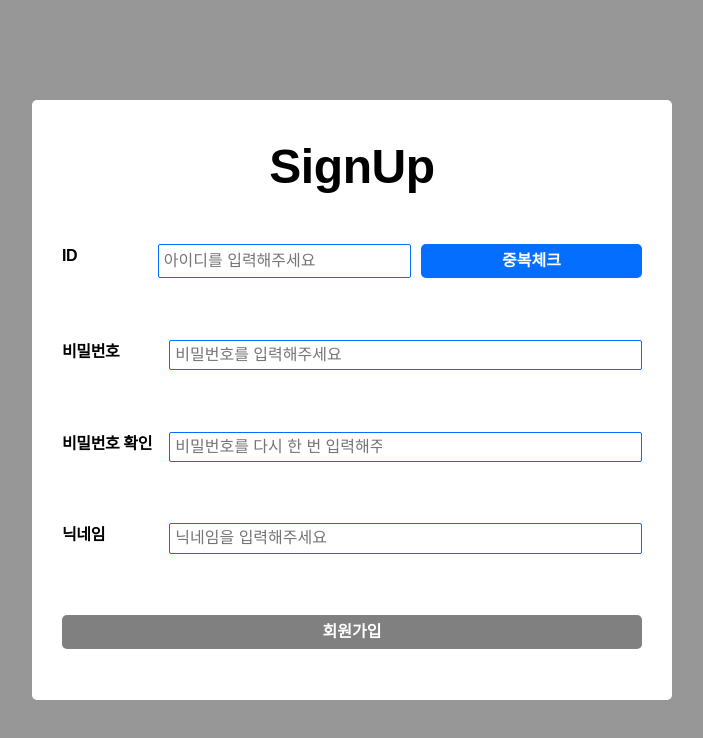
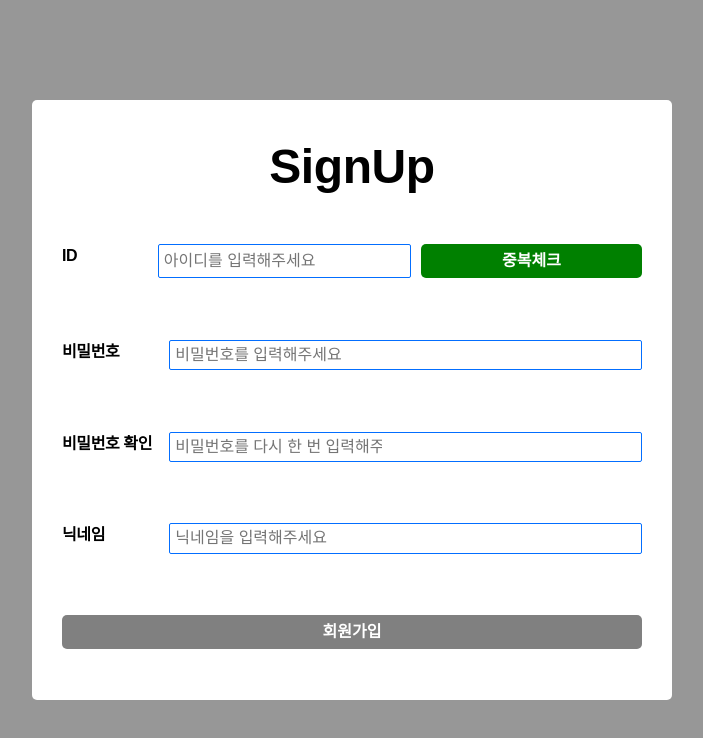
Before and after one commit to DO-SOPT-WEB/HoeunWang, a React (Vite) app in the folder week4/login-project/: page /signup in a window 1280 px wide. Shown: the top 738 px of the page, without its empty margins (288-991 px from the left). Built offline with nearby package versions, Linux system fonts and the light colour scheme; a web font is replaced by a local one.

Commit message:
feat: 중복확인 버튼 색상반영

```diff
--- a/week4/login-project/src/components/Common/Button/Button.style.js
+++ b/week4/login-project/src/components/Common/Button/Button.style.js
@@ -1,4 +1,4 @@
-import styled from "styled-components";
+import styled, { css } from "styled-components";
 
 export const Button = styled.button`
   ${({ theme: { mixin } }) => mixin.flexCenter({})}
--- a/week4/login-project/src/components/Common/Button/index.jsx
+++ b/week4/login-project/src/components/Common/Button/index.jsx
@@ -1,8 +1,20 @@
+import { useState } from "react";
 import * as S from "./Button.style";
 
-const Button = ({ children, customStyle, disabled = false, ...rest }) => {
+const Button = ({
+  children,
+  customStyle,
+  disabled = false,
+  error = false,
+  ...rest
+}) => {
   return (
-    <S.Button customStyle={customStyle} disabled={disabled} {...rest}>
+    <S.Button
+      customStyle={customStyle}
+      disabled={disabled}
+      error={error}
+      {...rest}
+    >
       {children}
     </S.Button>
   );
--- a/week4/login-project/src/pages/SignUp/index.jsx
+++ b/week4/login-project/src/pages/SignUp/index.jsx
@@ -13,6 +13,7 @@ function SignUp() {
   const [password, setPassword] = useState("");
   const [nickname, setNickName] = useState("");
   const [checkDuplicated, setCheckDuplicated] = useState(false);
+  const [clicked, setClicked] = useState(false);
 
   const onChangeUserName = (e) => {
     const newUserName = e.target.value;
@@ -28,6 +29,7 @@ function SignUp() {
   };
 
   const onClickCheckDuplicateID = async () => {
+    setClicked(true);
     try {
       const response = await authApi.checkDuplicateID({ username });
 
@@ -68,7 +70,16 @@ function SignUp() {
           label={"ID"}
           placeholder={"아이디를 입력해주세요"}
         />
-        <Button onClick={onClickCheckDuplicateID}>중복체크</Button>
+        <Button
+          onClick={onClickCheckDuplicateID}
+          customStyle={
+            checkDuplicated && clicked
+              ? "background-color:red"
+              : "background-color:green"
+          }
+        >
+          중복체크
+        </Button>
       </S.IDContainer>
       <TextInput
         onChange={onChangePassword}
```
